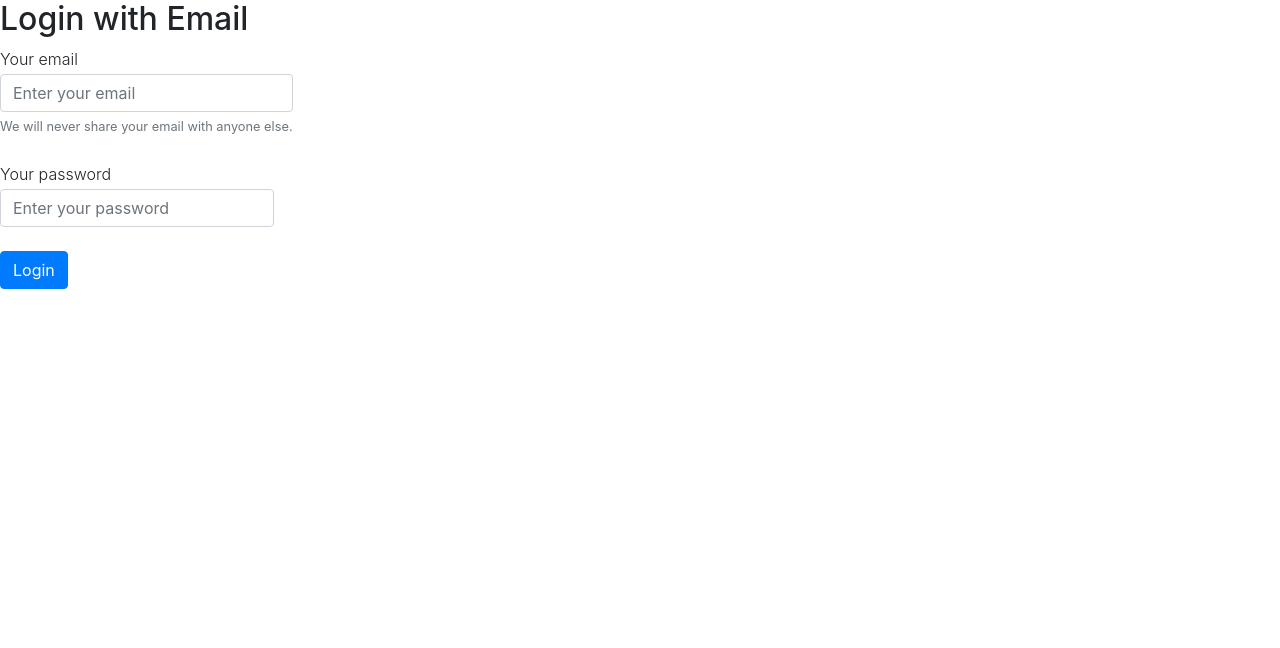
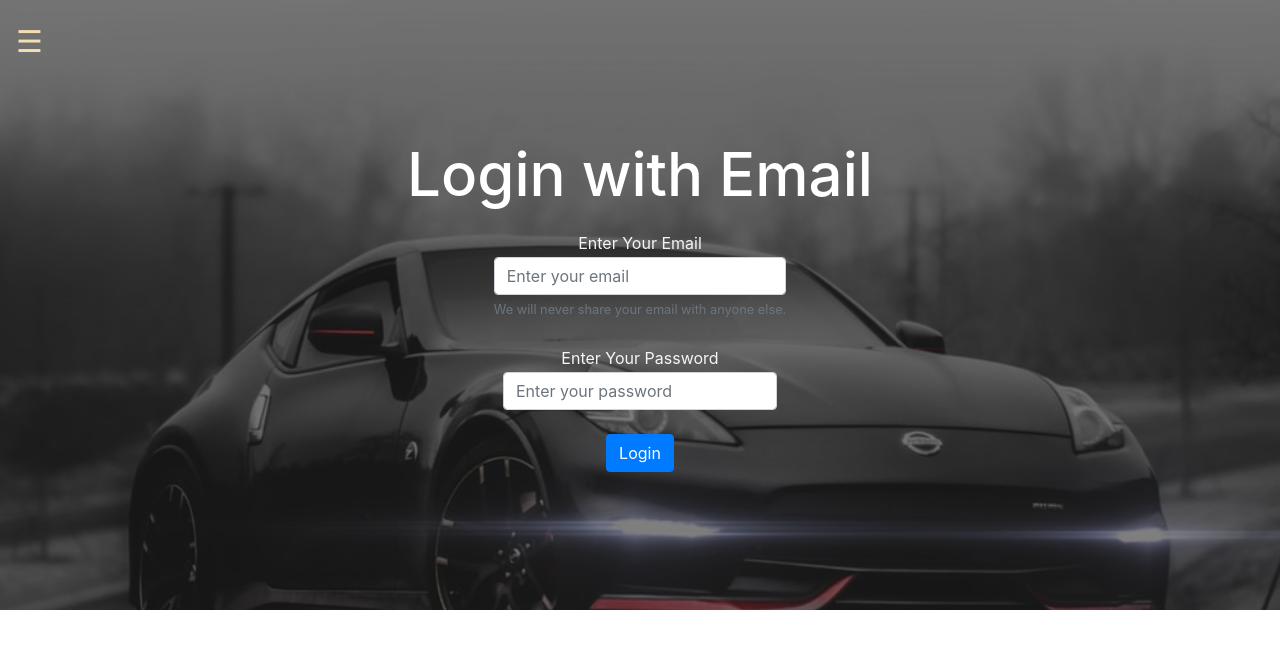
Before and after one commit to shshamim63/car-viewer-react, a React (Create React App) app: page /login in a window 1280 px wide. Shown: the top 648 px of the page. Built offline with nearby package versions, Linux system fonts and the light colour scheme.

Commit message:
:art: Improves styling for registration and login
Adds styling to login and signup page

```diff
--- a/src/components/Authentication.js
+++ b/src/components/Authentication.js
@@ -23,7 +23,7 @@ const Authentication = ({ logout, isAuthenticated, history }) => {
     return (
       <div>
         <Link to="/appointments">Appointments</Link>
-        <button type="submit" onClick={handleClick}>Logout</button>
+        <button className="" type="submit" onClick={handleClick}>Logout</button>
       </div>
     );
   };
--- a/src/components/auth/Login.js
+++ b/src/components/auth/Login.js
@@ -4,7 +4,13 @@ import { connect } from 'react-redux';
 import { Redirect } from 'react-router-dom';
 import PropTypes from 'prop-types';
 
+import Header from '../Header';
 import { login } from '../../actions/auth';
+import Background from '../../assets/landing.jpeg';
+
+const backgroundImage = {
+  backgroundImage: `url(${Background})`,
+};
 
 const Login = ({ login, isAuthenticated }) => {
   const [value, setValue] = useState({
@@ -27,13 +33,18 @@ const Login = ({ login, isAuthenticated }) => {
 
   const { email, password } = value;
   return (
-    <div>
-      <div>
-        <h2>Login with Email</h2>
+    <section className="site-hero" style={backgroundImage} id="section-home" data-stellar-background-ratio="0.5">
+      <Header />
+      <div className="container">
+        <div className="row intro-text align-items-center justify-content-center">
+          <div className="col-md-10 text-center">
+            <h1 className="site-heading site-animate">
+              <strong>Login with Email</strong>
+            </h1>
             <form onSubmit={e => handleSubmit(e)}>
               <div className="form-group">
                 <label htmlFor="email">
-              Your email
+                  Enter Your Email
                   <input
                     id="email"
                     type="email"
@@ -49,7 +60,7 @@ const Login = ({ login, isAuthenticated }) => {
               </div>
               <div className="form-group">
                 <label htmlFor="password">
-              Your password
+                  Enter Your Password
                   <input
                     id="password"
                     type="password"
@@ -67,6 +78,8 @@ const Login = ({ login, isAuthenticated }) => {
             </form>
           </div>
         </div>
+      </div>
+    </section>
   );
 };
 
--- a/src/components/auth/Registration.js
+++ b/src/components/auth/Registration.js
@@ -3,7 +3,13 @@ import { connect } from 'react-redux';
 import { Redirect } from 'react-router-dom';
 import PropTypes from 'prop-types';
 
+import Header from '../Header';
 import { registration } from '../../actions/auth';
+import Background from '../../assets/landing.jpeg';
+
+const backgroundImage = {
+  backgroundImage: `url(${Background})`,
+};
 
 const Registration = ({ registration, isAuthenticated }) => {
   const [value, setValue] = useState({
@@ -31,9 +37,14 @@ const Registration = ({ registration, isAuthenticated }) => {
     username, email, password, confirmation,
   } = value;
   return (
-    <div>
-      <div>
-        <h2>Create Account</h2>
+    <section className="site-hero" style={backgroundImage} id="section-home" data-stellar-background-ratio="0.5">
+      <Header />
+      <div className="container">
+        <div className="row intro-text align-items-center justify-content-center">
+          <div className="col-md-10 text-center">
+            <h1 className="site-heading site-animate">
+              <strong>CREATE A ACCOUNT</strong>
+            </h1>
             <form onSubmit={e => handleSubmit(e)}>
               <div className="form-group">
                 <label htmlFor="username">
@@ -101,6 +112,8 @@ const Registration = ({ registration, isAuthenticated }) => {
             </form>
           </div>
         </div>
+      </div>
+    </section>
   );
 };
 
--- a/src/components/pages/Landing.js
+++ b/src/components/pages/Landing.js
@@ -7,7 +7,6 @@ const backgroundImage = {
 };
 
 const Landing = () => (
-  <div id="bg">
   <section className="site-hero" style={backgroundImage} id="section-home" data-stellar-background-ratio="0.5">
     <Header />
     <div className="container">
@@ -20,7 +19,6 @@ const Landing = () => (
       </div>
     </div>
   </section>
-  </div>
 );
 
 export default Landing;
--- a/src/style/main.scss
+++ b/src/style/main.scss
@@ -10,3 +10,8 @@ body {
 	font-size: 16px;
 	font-weight: 300;
 }
+
+label {
+  color: whitesmoke;
+  font-weight: 400;
+}
--- a/src/style/navbar.scss
+++ b/src/style/navbar.scss
@@ -25,11 +25,24 @@
   display: block;
   transition: 0.3s;
 }
+.sidenav button {
+  padding: 8px 8px 8px 32px;
+  text-decoration: none;
+  font-size: 20px;
+  color: #565656;
+  font-weight: bolder;
+  display: block;
+  transition: 0.3s;
+  border: none;
+  background-color: whitesmoke;
+}
 
 .sidenav a:hover {
   color: cornflowerblue;
 }
-
+.sidenav button:hover {
+  color: cornflowerblue;
+}
 .sidenav .closebtn {
   position: absolute;
   top: 0;
```
Lines whose indentation alone changed are shown as unchanged.
